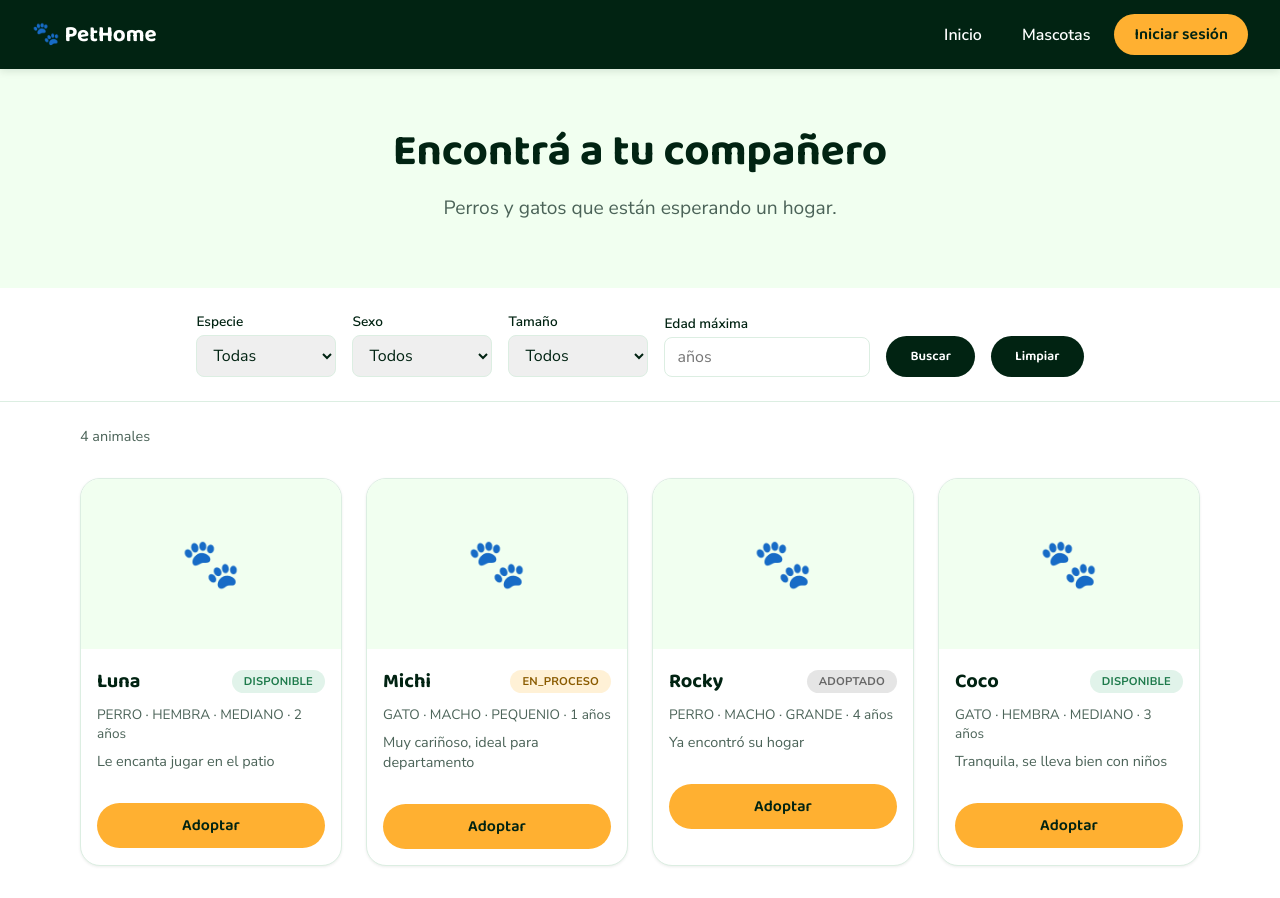
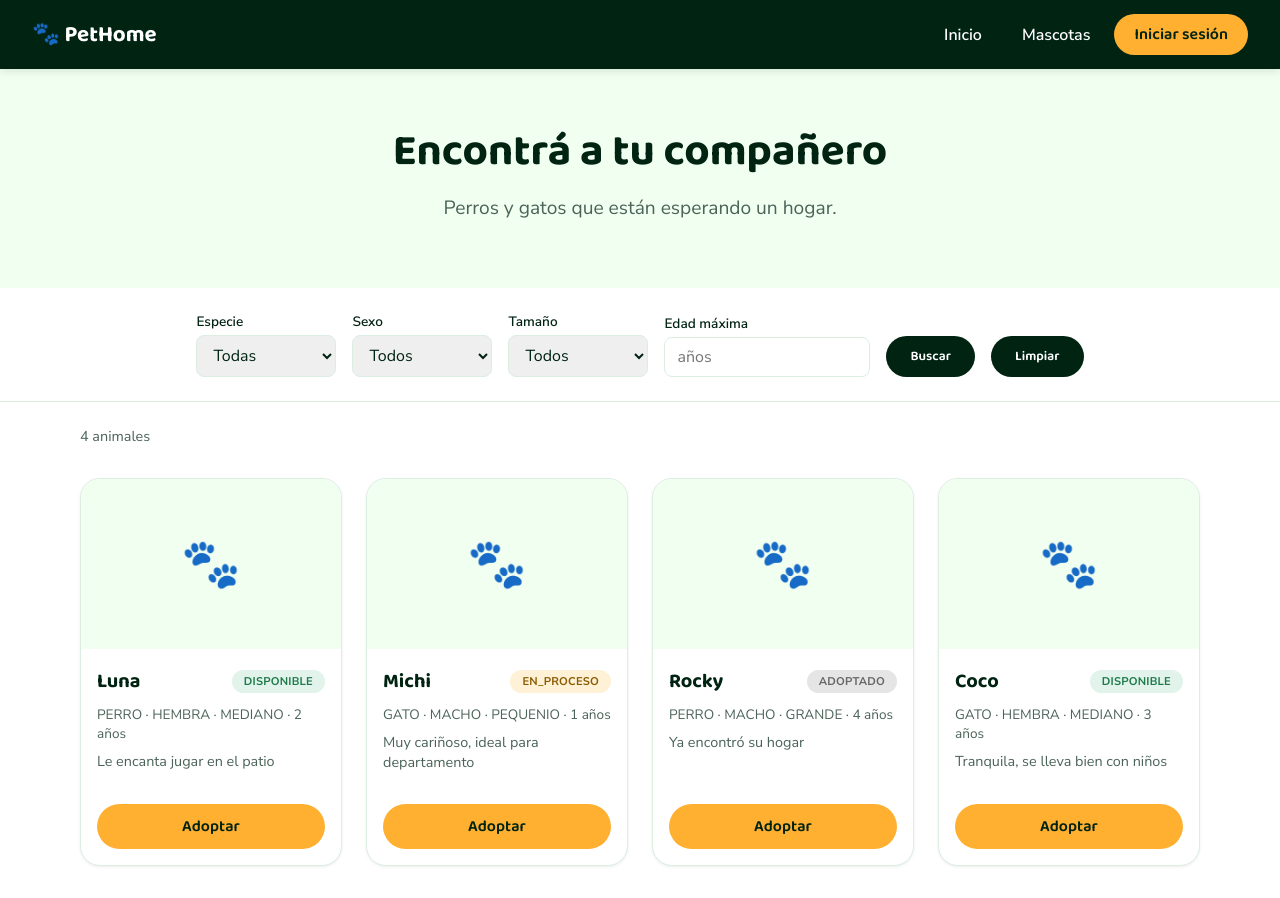
Before and after one commit to LuciaMunch/PetHome, an Angular app in the folder frontend/: page /catalogo in a window 1280 px wide. Built offline with nearby package versions, Linux system fonts and the light colour scheme; no server answers.

Commit message:
Alinear tarjetas del catalogo y recortar descripcion a 3 lineas

```diff
--- a/frontend/src/app/components/catalogo/catalogo.css
+++ b/frontend/src/app/components/catalogo/catalogo.css
@@ -64,6 +64,7 @@
   padding: 32px 24px;
   max-width: 1120px;
   margin: 0 auto;
+  align-items: stretch;
 }
 
 /* ---- Tarjeta ---- */
@@ -74,6 +75,8 @@
   overflow: hidden;
   box-shadow: 0 1px 3px rgba(1, 35, 18, 0.08);
   transition: transform 0.15s, box-shadow 0.15s;
+  display: flex;
+  flex-direction: column;
 }
 .card:hover { transform: translateY(-3px); box-shadow: 0 6px 18px rgba(1, 35, 18, 0.14); }
 
@@ -121,7 +124,15 @@
 .badge--adoptado    { background: var(--estado-adoptado-bg); color: var(--estado-adoptado-tx); }
 
 .card-datos { color: var(--texto-suave); font-size: 0.85rem; margin: 0 0 8px; }
-.card-desc { color: var(--texto-suave); font-size: 0.9rem; margin: 0 0 16px; }
+.card-desc {
+  color: var(--texto-suave);
+  font-size: 0.9rem;
+  margin: 0 0 16px;
+  display: -webkit-box;
+  -webkit-line-clamp: 3;
+  -webkit-box-orient: vertical;
+  overflow: hidden;
+}
 
 .btn-adoptar {
   display: block;
@@ -163,8 +174,11 @@
   color: var(--texto-suave);
   font-size: 1.1rem;
 }
+
 .card-link {
   text-decoration: none;
   color: inherit;
-  display: block;
+  display: flex;
+  flex-direction: column;
+  flex: 1;
 }
```
